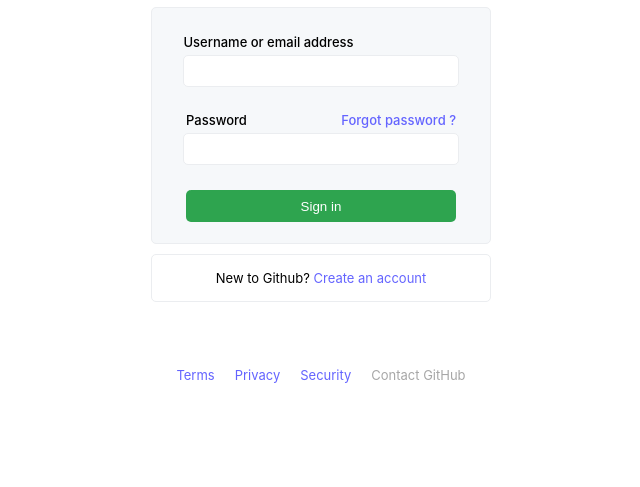
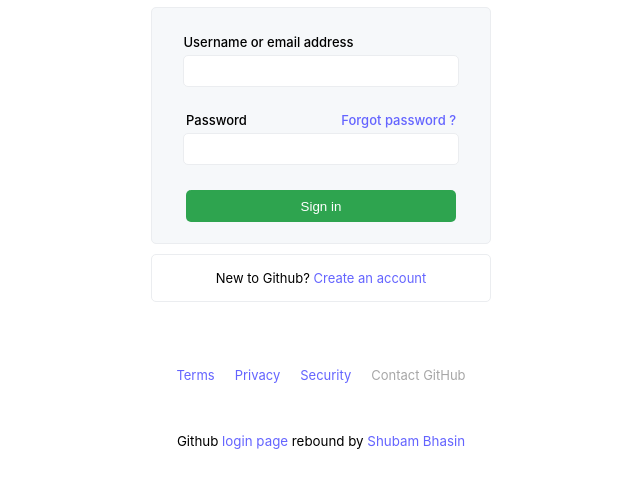
Before and after one commit to shubambhasin/Github-login-page, a plain HTML site: page index.html in a window 1280 px wide. Shown: the part 161-648 px from the top of the page, without its empty margins (319-959 px from the left). Drawn offline with Linux system fonts and the light colour scheme.

Commit message:
footer added

```diff
--- a/index.html
+++ b/index.html
@@ -54,7 +54,8 @@
             <a href="/" class="link-2">Contact GitHub</a>
         </div>
       </div>
+    <footer class="footer" href="/">Github <a class="link" href="http://github.com/login">login page</a> rebound by <a href="https://github.com/shubambhasin" class="link">Shubam Bhasin</a></footer>
+    </div>
 
-    </div>
   </body>
 </html>
--- a/style.css
+++ b/style.css
@@ -3,15 +3,15 @@
     font-family: -apple-system, BlinkMacSystemFont,
     'Segoe UI', Roboto, Oxygen, Ubuntu, Cantarell,
     'Open Sans', 'Helvetica Neue', sans-serif;
+   height: 100vh;
 }
 .container-inside {
   max-width: 350px;
   display: flex;
   flex-direction: column;
-
   margin: auto;
   margin-top: 30px;
-  height: 100vh;
+
   text-align: center;
 }
 
@@ -131,3 +131,10 @@
     text-decoration: underline;
 
 }
+
+footer
+{
+    margin-top: 40px;
+    text-align: center;
+    font-size: smaller;
+}
```
